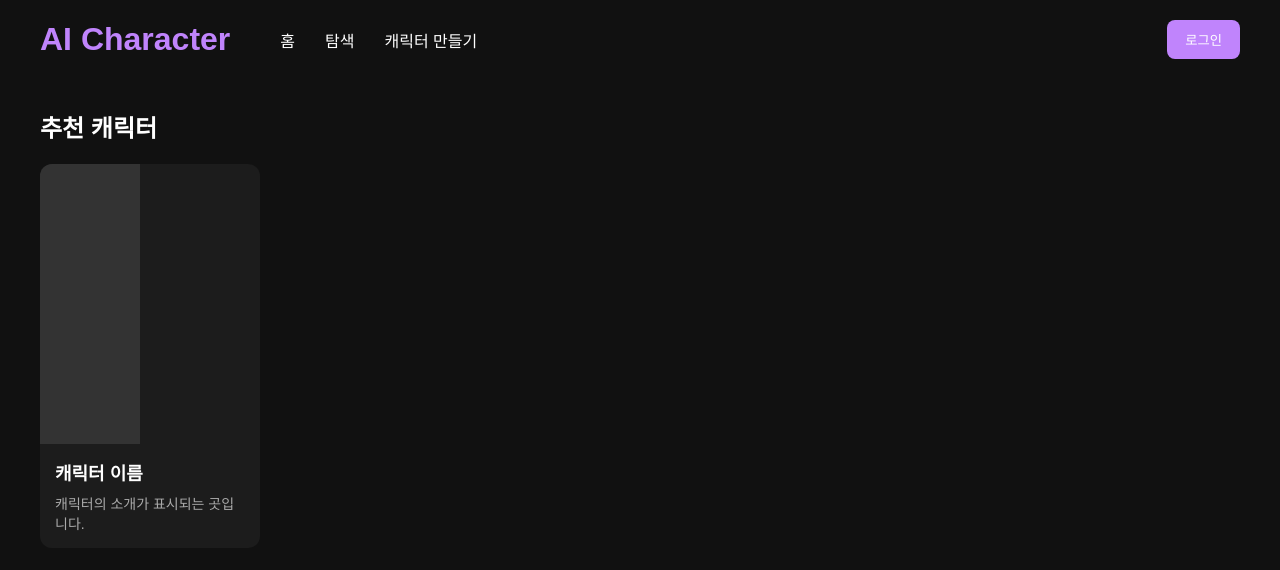
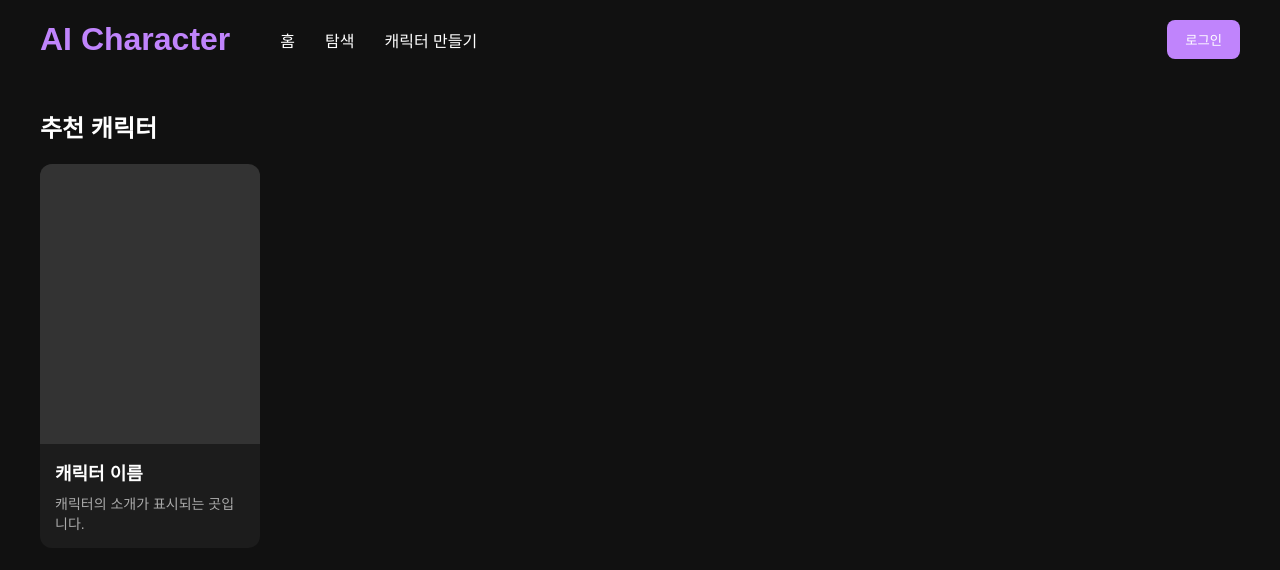
Before and after one commit to ljss1190-crypto/ai-character-project, a React (Vite) app in the folder react-app/: page / in a window 1280 px wide. Shown: the top 570 px of the page. Built offline with nearby package versions, Linux system fonts and the light colour scheme.

Commit message:
fix app styles and add cors

```diff
--- a/react-app/src/App.css
+++ b/react-app/src/App.css
@@ -74,7 +74,7 @@ header button:hover {
 
 /* ===== ⑦ 캐릭터 카드 목록 ===== */
 
-.chracter-list {
+.character-list {
   display: flex;             /* 캐릭터 카드들을 가로 방향으로 배치 */
   gap: 20px;                 /* 카드와 카드 사이의 간격을 20px로 설정 */
 }
@@ -91,7 +91,7 @@ header button:hover {
 /* ===== ⑨ 캐릭터 이미지 영역 ===== */
 
 .character-image {
-  width: 100px;             /* 이미지 영역을 카드의 가로 넓이에 꽉 채움 */
+  width: 100%;             /* 이미지 영역을 카드의 가로 넓이에 꽉 채움 */
   height: 280px;            /* 이미지 영역의 세로 높이를 280px로 설정 */
   background-color: #333333; /* 실제 이미지 전까지 회색으로 영역을 표시 */
 }
```
Also changed, not shown: 1 other file (tests, documents, lock files or other folders).
